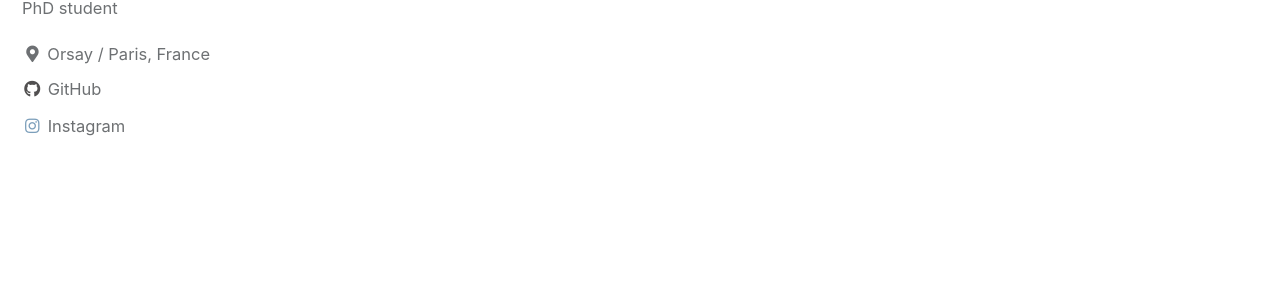
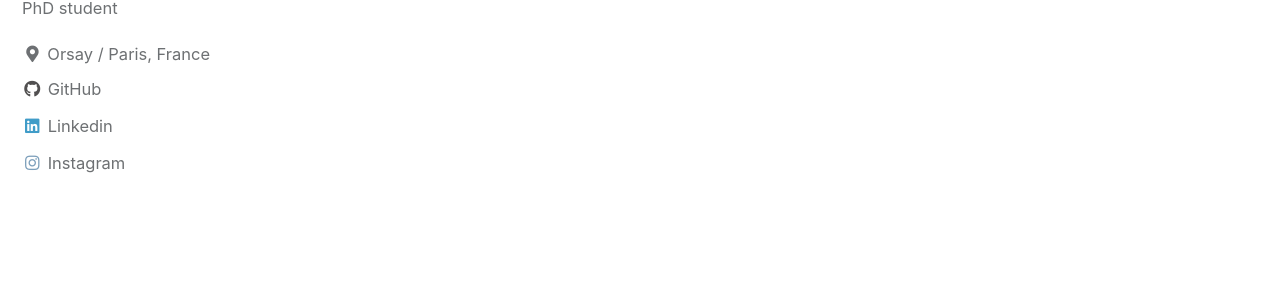
Before and after one commit to Theodb/theodb.github.io, a Jekyll site: the page built from index.html, in a window 1280 px wide. Shown: the part 278-586 px from the top of the page. Built offline with Jekyll 4.4.1, drawn with Linux system fonts in a browser that asks for light colours; cached includes are drawn as plain includes; the list of posts is cut into pages by our own code.

Commit message:
Update _config.yml

```diff
--- a/_config.yml
+++ b/_config.yml
@@ -114,6 +114,9 @@ author:
     - label: "GitHub"
       icon: "fab fa-fw fa-github"
       url: "https://github.com/Theodb"
+    - label: "Linkedin"
+      icon: "fab fa-fw fa-linkedin"
+      url: "https://www.linkedin.com/in/theodb/"
     - label: "Instagram"
       icon: "fab fa-fw fa-instagram"
       url: "https://instagram.com/"
```
